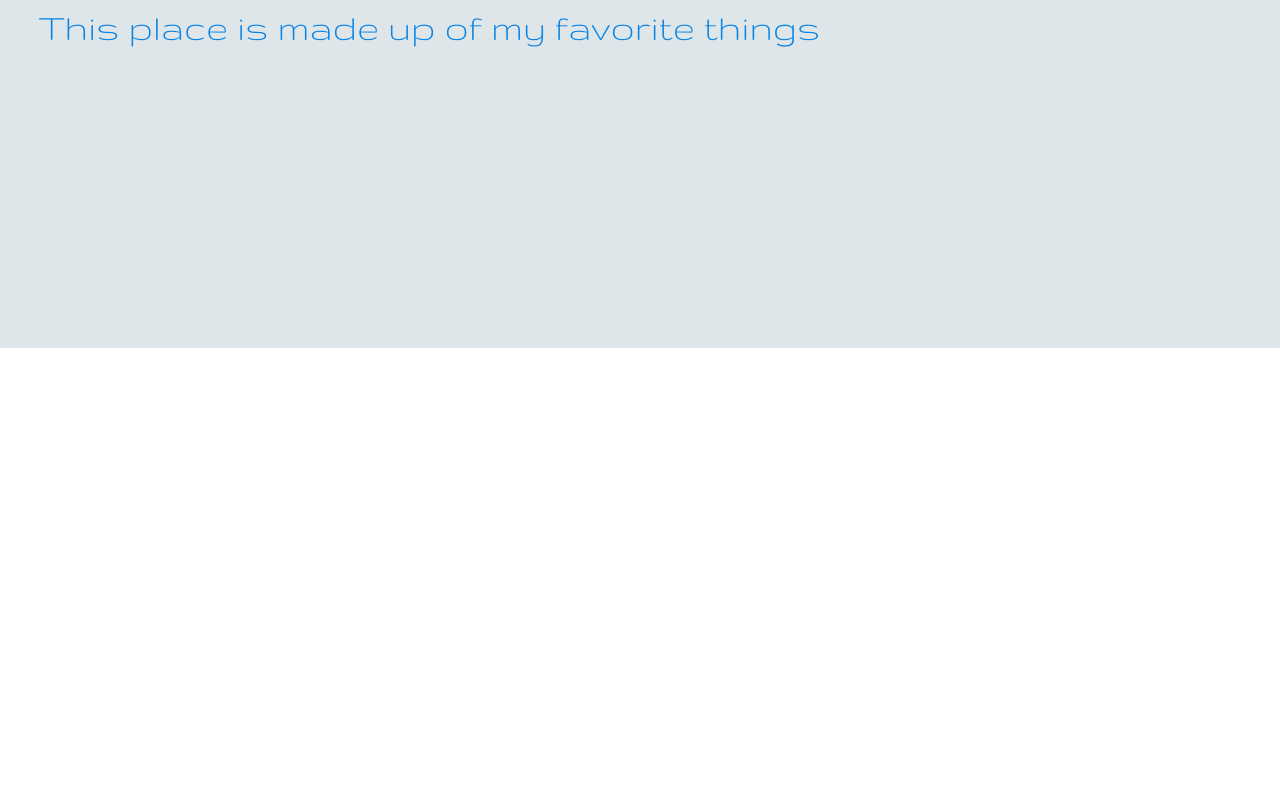
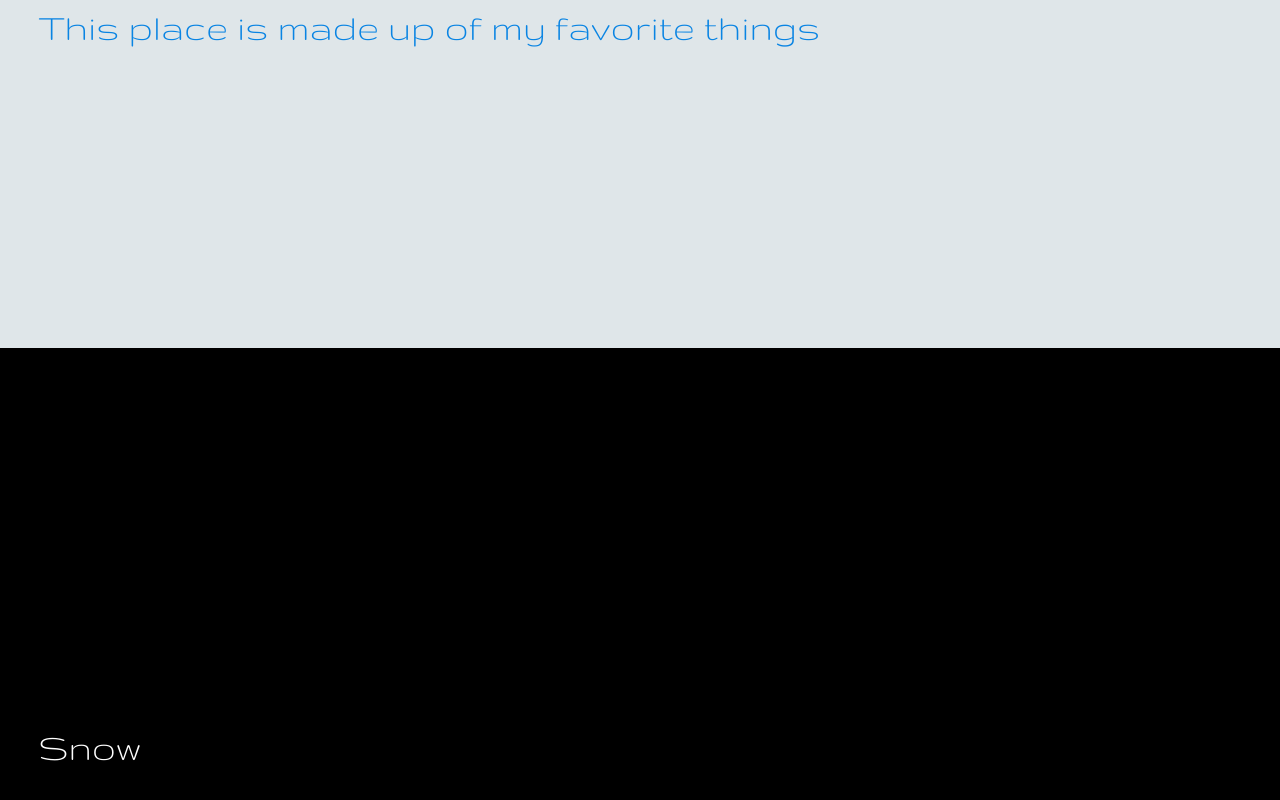
Before and after one commit to HBSPS/Playground, a React (Create React App) app: page / in a window 1280 px wide. Shown: the part 452-1252 px from the top of the page. Before the commit the page ends 800 px from the top, so only its background shows below. Built offline with nearby package versions, Linux system fonts and the light colour scheme.

Commit message:
:sparkles: [FEAT] 홈 화면 페이지 추가

```diff
--- a/package.json
+++ b/package.json
@@ -13,6 +13,7 @@
     "@types/styled-components": "^5.1.26",
     "react": "^18.2.0",
     "react-dom": "^18.2.0",
+    "react-router-dom": "^6.4.3",
     "react-scripts": "5.0.1",
     "styled-components": "^5.3.6",
     "typescript": "^4.9.3",
--- a/src/Routes/Home.tsx
+++ b/src/Routes/Home.tsx
@@ -9,7 +9,9 @@ const BackGround = styled.div`
   align-items: center;
 `;
 
-const Wrapper = styled.div``;
+const Wrapper = styled.div`
+  overflow-x: hidden;
+`;
 
 const Text = styled.p`
   font-family: 'GruppoRegular';
@@ -23,13 +25,18 @@ const Text = styled.p`
 function Home() {
   return (
     <>
-      <BackGround>
-        <Wrapper>
-          <Text>Welcome!</Text>
-          <Text>Here is my playground!</Text>
-          <Text>This place is made up of my favorite things</Text>
-        </Wrapper>
-      </BackGround>
+      <Wrapper>
+        <BackGround>
+          <div>
+            <Text>Welcome!</Text>
+            <Text>Here is my playground!</Text>
+            <Text>This place is made up of my favorite things</Text>
+          </div>
+        </BackGround>
+        <BackGround style={{ background: 'black' }}>
+          <Text style={{ color: 'white' }}>Snow</Text>
+        </BackGround>
+      </Wrapper>
     </>
   );
 }
```
Also changed, not shown: 1 other file (tests, documents, lock files or other folders).
